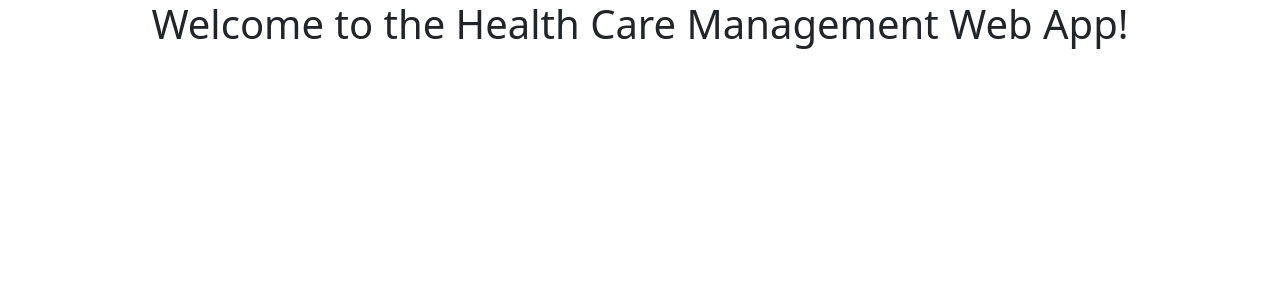
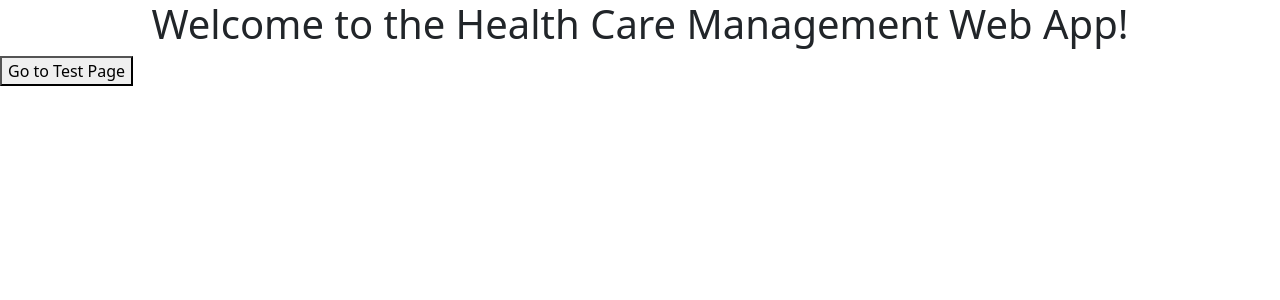
Before and after one commit to iHoopcs/CSC-490---Health-Care-Management-System, a React (Create React App) app in the folder client/: page / in a window 1280 px wide. Shown: the top 300 px of the page. Built offline with nearby package versions, Linux system fonts and the light colour scheme.

Commit message:
added documentation to all functions and added temporary link on homepage to testpage for testing out new features.

```diff
--- a/client/src/App.js
+++ b/client/src/App.js
@@ -3,6 +3,10 @@ import { BrowserRouter, Routes, Route } from 'react-router-dom';
 import Home from './pages/Home.js';
 import TestPage from './pages/TestPage.js';
 
+/**
+  * Entry point of the application used to manage the pages of the
+  * application via functionallity of the react-router-dom
+*/
 function App() {
   return (
     <>
--- a/client/src/components/Popup.js
+++ b/client/src/components/Popup.js
@@ -1,6 +1,10 @@
 import React from 'react'
 import './Popup.css'
 
+/**
+  * Displays a popup using css styling, appears as a window to
+  * the user and fades the current pages background while active
+*/
 function Popup(props) {
   return (props.trigger) ? (
     <div className="popup">
--- a/client/src/pages/Home.js
+++ b/client/src/pages/Home.js
@@ -1,7 +1,16 @@
+import { Link } from 'react-router-dom';
+
+/**
+  * The primary page of the application allowing the user to navigate
+  * to all features of the web application
+*/
 function Home() {
   return (
     <div>
       <h1 className="text-center">Welcome to the Health Care Management Web App!</h1>
+      <Link to="/testpage">
+        <button>Go to Test Page</button>
+      </Link>
     </div>
   );
 }
```
Also changed, not shown: client/src/pages/TestPage.js (+17 -4 lines).
